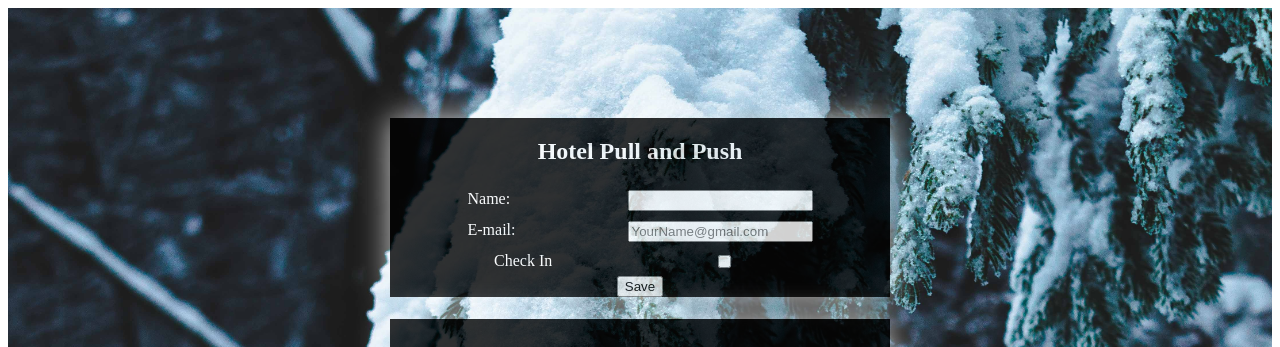
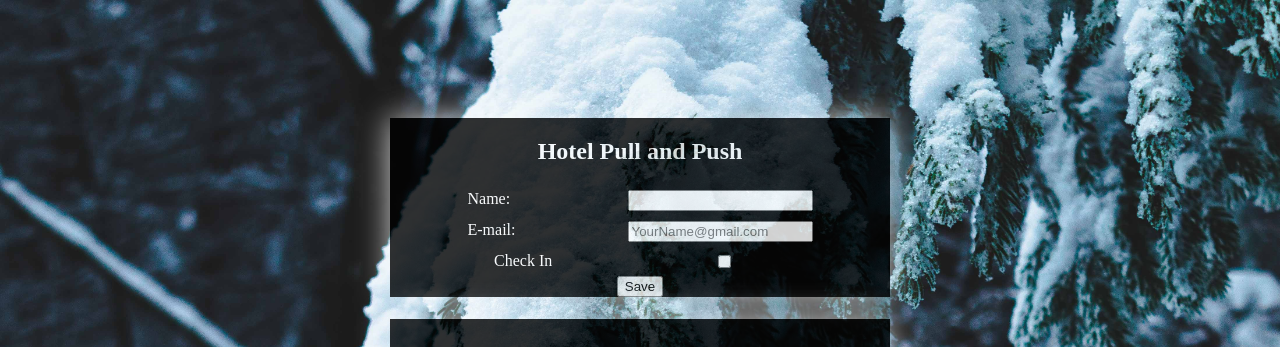
Before and after one commit to kirvine87/hotel_paired_lab, a Vue app in the folder client/: page / in a window 1280 px wide. Shown: the top 347 px of the page. Built offline with nearby package versions, Linux system fonts and the light colour scheme; no server answers.

Commit message:
Edits css in app vue

```diff
--- a/client/src/App.vue
+++ b/client/src/App.vue
@@ -49,26 +49,23 @@ export default {
 }
 </script>
 
-<style lang="css" scoped>
-html {
-
+<style lang="css">
+body {
+  background-image: url('../public/back.jpg');
+  background-repeat: no-repeat;
+  background-size: cover;
+  background-attachment: fixed;
 }
 
 #app {
   display: flex;
   flex-direction: column;
   justify-content: space-around;
-  background-color: #FAEBD7;
   height: 100vh;
   padding: 0;
   margin: 0;
   align-items: center;
-  background-image: url('../public/back.jpg');
-  background-repeat: no-repeat;
-  background-size: cover;
 }
 
-body {
 
-}
 </style>
--- a/client/src/components/BookingForm.vue
+++ b/client/src/components/BookingForm.vue
@@ -65,7 +65,6 @@ form {
   background-color: black;
   opacity: 0.8;
   color: white;
-  justify-content: center;
   box-shadow: 0 0 30px white;
 }
 
--- a/client/src/components/BookingsList.vue
+++ b/client/src/components/BookingsList.vue
@@ -51,6 +51,8 @@ export default {
   display: flex;
   flex-wrap: wrap;
   justify-content: space-around;
+  max-height: 50vh;
+  overflow: scroll;
 }
 
 div.booking {
```
